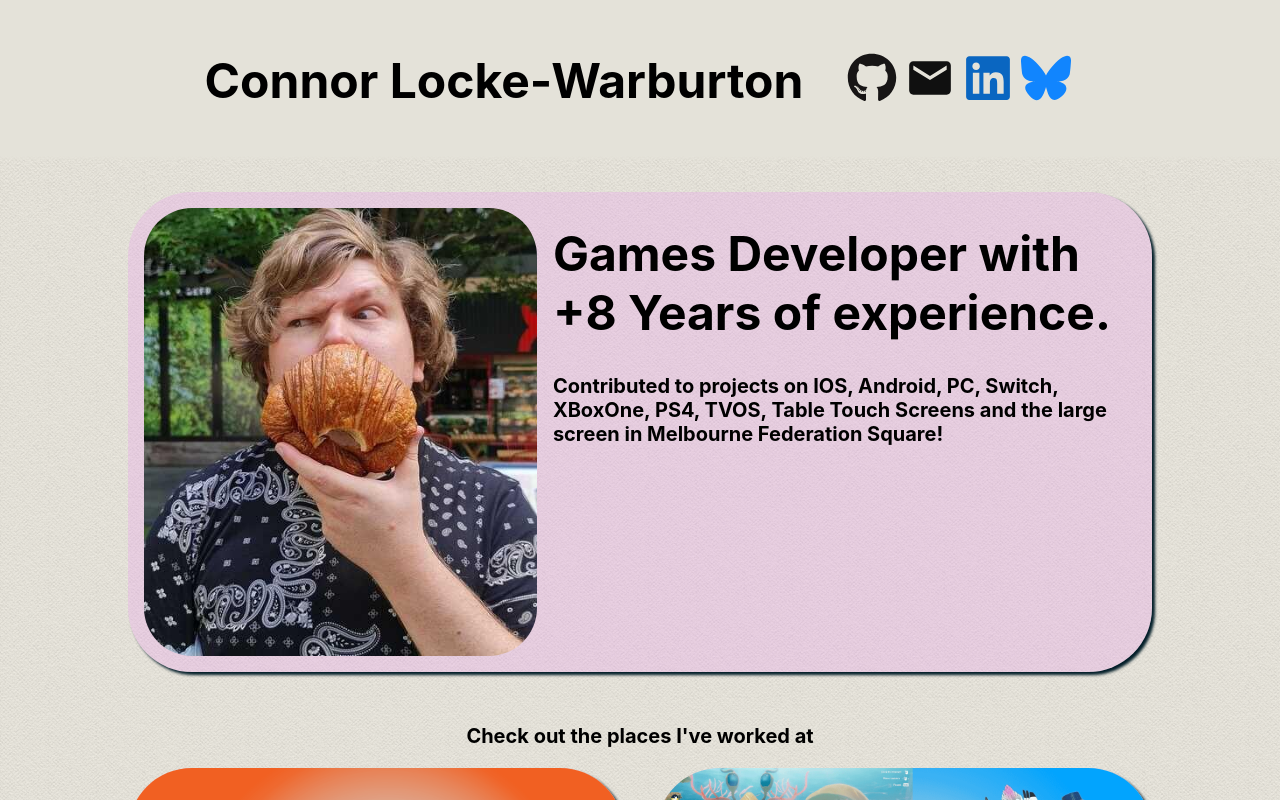
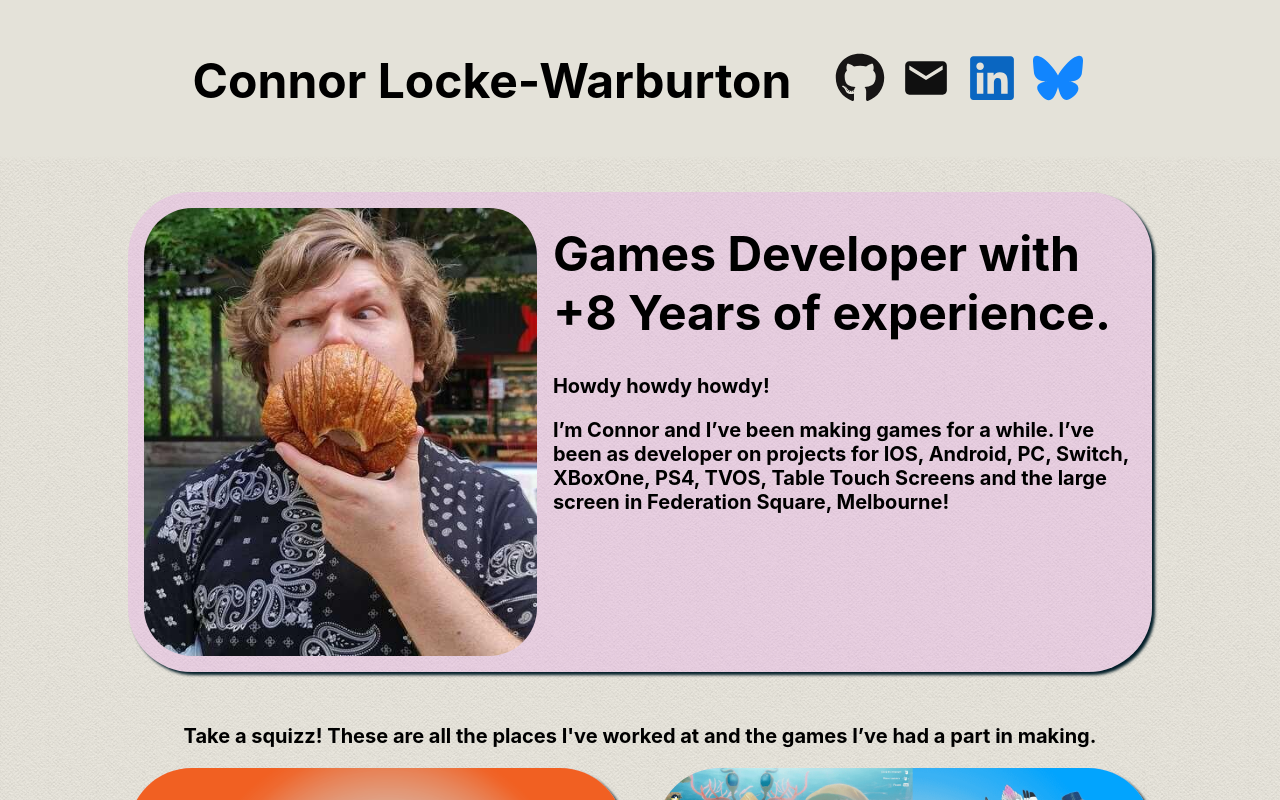
Before and after one commit to ConnorOfLocke/connor-portfolio, a React (Create React App) app: page / in a window 1280 px wide. Built offline with nearby package versions, Linux system fonts and the light colour scheme.

Commit message:
More styling and added more to the outro panel

```diff
--- a/src/Components/IntroPanel.jsx
+++ b/src/Components/IntroPanel.jsx
@@ -8,9 +8,10 @@ export default function IntroPanel() {
       <ProfileImage src={ProfileFace} alt="Profile pic of Connor Locke-Warburton" />
       <TextContainer>
         <HeaderText>Games Developer with +8 Years of experience.</HeaderText>
+        <SubtitleText>Howdy howdy howdy!</SubtitleText>
         <SubtitleText>
-          Contributed to projects on IOS, Android, PC, Switch, XBoxOne, PS4, TVOS, Table Touch Screens and the large
-          screen in Melbourne Federation Square!
+          I’m Connor and I’ve been making games for a while. I’ve been as developer on projects for IOS, Android, PC,
+          Switch, XBoxOne, PS4, TVOS, Table Touch Screens and the large screen in Federation Square, Melbourne!
         </SubtitleText>
       </TextContainer>
     </IntroPanelContainer>
--- a/src/Components/OutroPanel.jsx
+++ b/src/Components/OutroPanel.jsx
@@ -1,16 +1,31 @@
 import styled from "styled-components";
+import SocialLinks from "./SocialLinks";
+import { SubtitleText } from "./Utils/Utils";
 
 export default function OutroPanel() {
   return (
     <OutroPanelContainer>
-      <p>Meowdty</p>
+      <div>
+        <SubtitleTextCentered>Come say hi if you wanna</SubtitleTextCentered>
+        <SocialLinksCentered />
+      </div>
     </OutroPanelContainer>
   );
 }
+
+const SocialLinksCentered = styled(SocialLinks)`
+  justify-content: center;
+`;
+
+const SubtitleTextCentered = styled(SubtitleText)`
+  text-align: center;
+`;
 
 const OutroPanelContainer = styled.div`
   margin-top: 2rem;
   height: auto;
   background-color: ${(props) => props.theme.light.tertiary_trans};
   display: flex;
+  justify-content: center;
+  border-radius: ${(props) => `${props.theme.borderRadius} ${props.theme.borderRadius} 0 0`};
 `;
--- a/src/Components/SocialLinks.jsx
+++ b/src/Components/SocialLinks.jsx
@@ -23,6 +23,7 @@ const SocialList = styled.ol`
   flex-direction: row;
   justify-content: right;
   align-items: center;
+  gap: 0.5rem;
 `;
 
 const SocialListItem = styled.li`
--- a/src/Components/Work/WorkPanel.jsx
+++ b/src/Components/Work/WorkPanel.jsx
@@ -71,7 +71,9 @@ export default function WorkPanel() {
   return (
     <WorkPanelContainer>
       <CenterTextContainer>
-        <SubtitleText>Check out the places I've worked at</SubtitleText>
+        <SubtitleText>
+          Take a squizz! These are all the places I've worked at and the games I’ve had a part in making.
+        </SubtitleText>
       </CenterTextContainer>
       <WorkPanelGrid>{workplaceList}</WorkPanelGrid>
     </WorkPanelContainer>
--- a/src/Components/Work/WorkplacePanel.jsx
+++ b/src/Components/Work/WorkplacePanel.jsx
@@ -23,13 +23,11 @@ const WorkplaceImageButtonContainer = styled.button`
   align-items: stretch;
   min-width: 320px;
   background-color: ${(props) => props.theme.light.tertiary_trans};
-  transition: box-shadow 0.1s;
-
+  border-radius: ${(props) => props.theme.borderRadius};
   ${(props) => props.$selected && `font-style: italic;`};
 
-  border-radius: ${(props) => props.theme.borderRadius};
+  transition: box-shadow 0.1s;
   box-shadow: 0px 0px 0px, 3px 3px 3px ${(props) => props.theme.light.primaryTextColor};
-
   ${(props) => props.$selected && `box-shadow: none;`};
 
   &:hover {
```
